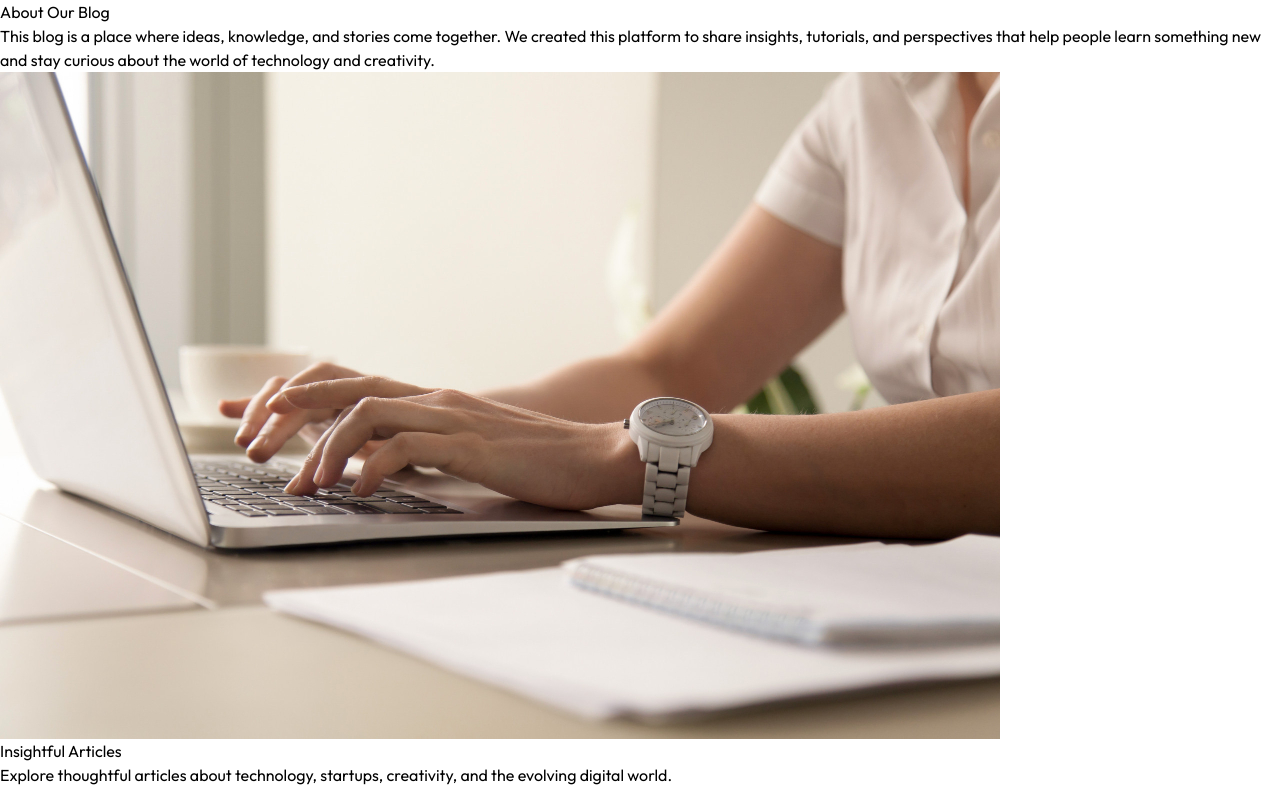
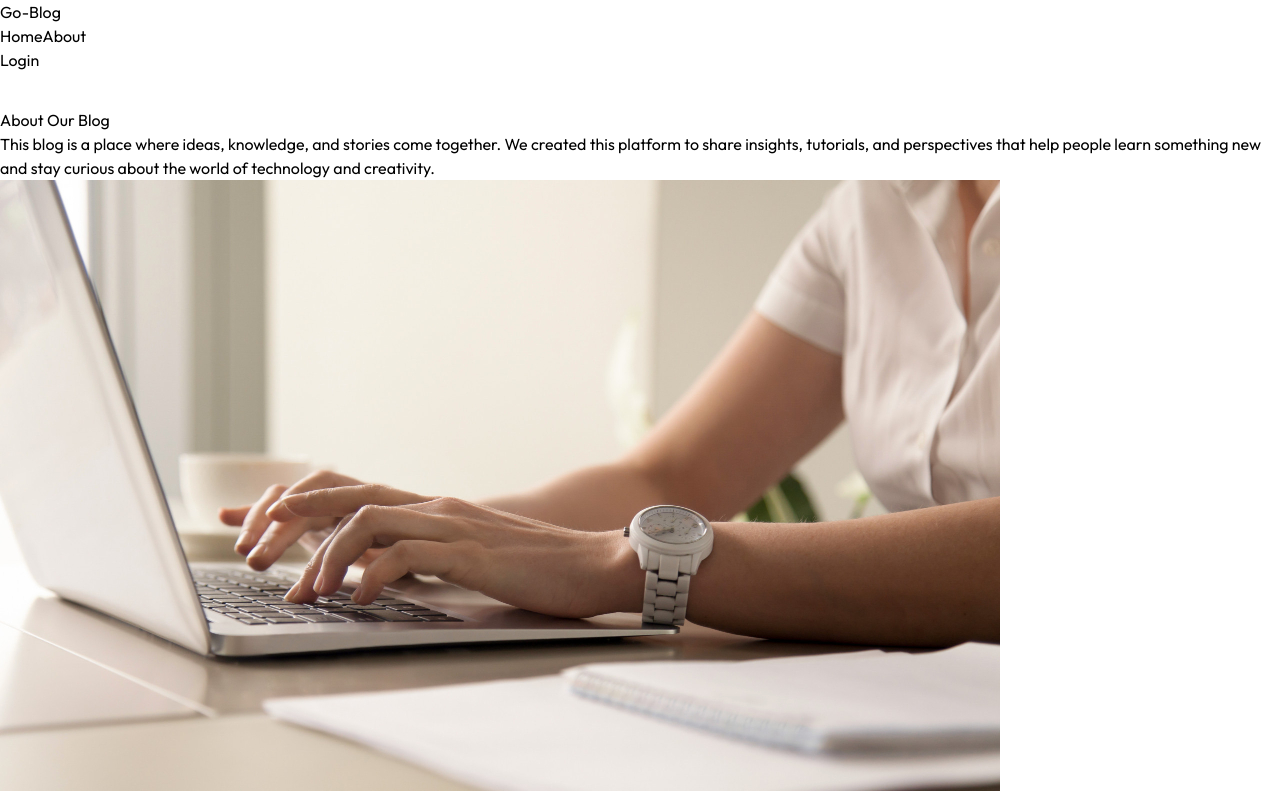
Before and after one commit to ariabintang24/blog-mern, a React (Vite) app in the folder client/: page /about in a window 1280 px wide. Shown: the top 791 px of the page. Built offline with nearby package versions, Linux system fonts and the light colour scheme; no server answers.

Commit message:
make url /profile not /profile/:username

```diff
--- a/client/src/App.jsx
+++ b/client/src/App.jsx
@@ -1,4 +1,4 @@
-import { Routes, Route } from "react-router-dom";
+import { Routes, Route, useLocation, Navigate } from "react-router-dom";
 import { useAppContext } from "./context/AppContext";
 import Home from "./pages/Home";
 import Blog from "./pages/Blog";
@@ -8,6 +8,7 @@ import Register from "./pages/Register";
 import CreateBlog from "./pages/CreateBlog";
 import Profile from "./pages/Profile";
 import MyBlogs from "./pages/MyBlogs";
+import EditBlog from "./pages/EditBlog";
 import Layout from "./pages/admin/Layout";
 import Dashboard from "./pages/admin/Dashboard";
 import AddBlog from "./pages/admin/AddBlog";
@@ -16,12 +17,21 @@ import Comments from "./pages/admin/Comments";
 import AdminLogin from "./components/admin/AdminLogin";
 import "quill/dist/quill.snow.css";
 import { Toaster } from "react-hot-toast";
+import Navbar from "./components/Navbar";
 
 const App = () => {
-  const { token } = useAppContext();
+  const { token, user } = useAppContext();
+  const location = useLocation();
+
+  const isAdminRoute = location.pathname.startsWith("/admin");
+
   return (
     <div>
       <Toaster />
+
+      {/* Navbar hanya untuk user */}
+      {!isAdminRoute && <Navbar />}
+
       <Routes>
         <Route path="/" element={<Home />} />
         <Route path="/blog/:id" element={<Blog />} />
@@ -29,9 +39,20 @@ const App = () => {
         <Route path="/login" element={<Login />} />
         <Route path="/admin/login" element={<AdminLogin />} />
         <Route path="/register" element={<Register />} />
-        <Route path="/create-blog" element={<CreateBlog />} />
+        <Route
+          path="/create-blog"
+          element={token ? <CreateBlog /> : <Navigate to="/login" />}
+        />
+
+        <Route
+          path="/profile"
+          element={user ? <Profile /> : <Navigate to="/login" />}
+        />
+
         <Route path="/profile/:username" element={<Profile />} />
+
         <Route path="/my-blogs" element={<MyBlogs />} />
+        <Route path="/edit-blog/:id" element={<EditBlog />} />
 
         <Route path="/admin" element={token ? <Layout /> : <AdminLogin />}>
           <Route index element={<Dashboard />} />
--- a/client/src/components/Navbar.jsx
+++ b/client/src/components/Navbar.jsx
@@ -85,7 +85,7 @@ const Navbar = () => {
               {userMenu && (
                 <div className="absolute right-0 mt-3 w-44 bg-white shadow-lg rounded-lg py-3 text-sm">
                   <button
-                    onClick={() => go(`/profile/${user?.username || user?.id}`)}
+                    onClick={() => go("/profile")}
                     className="block w-full text-left px-4 py-2 hover:bg-gray-50"
                   >
                     Profile
@@ -156,11 +156,7 @@ const Navbar = () => {
             )}
 
             {token && user && (
-              <button
-                onClick={() => go(`/profile/${user.username || user.id}`)}
-              >
-                Profile
-              </button>
+              <button onClick={() => go("/profile")}>Profile</button>
             )}
 
             {!token && (
--- a/client/src/pages/Profile.jsx
+++ b/client/src/pages/Profile.jsx
@@ -66,6 +66,8 @@ const Profile = () => {
   };
 
   useEffect(() => {
+    if (!username) return;
+
     fetchProfile();
     fetchUserBlogs();
   }, [username]);
```
